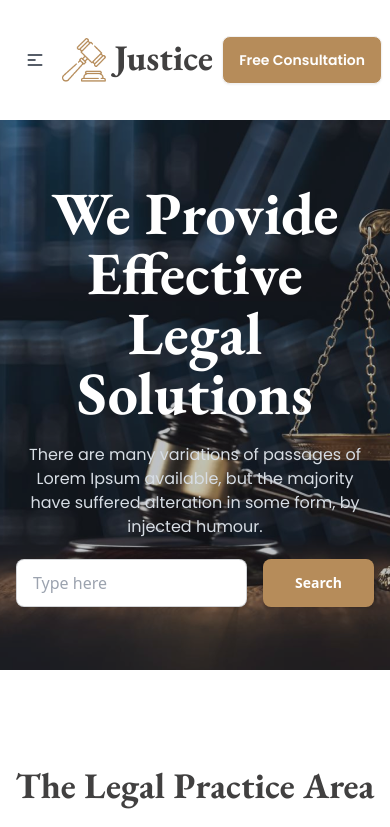
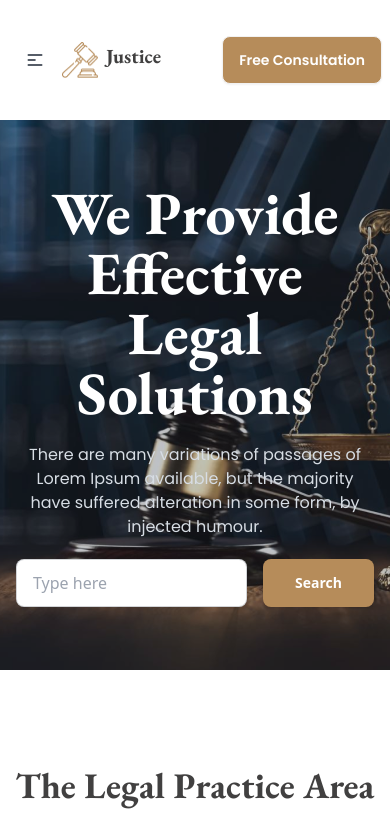
Before and after one commit to salehsiam/legal-solution, a plain HTML site: page index.html in a window 390 px wide. Shown: the top 827 px of the page. Drawn offline with nearby package versions, Linux system fonts and the light colour scheme.

Commit message:
nav text size correction

```diff
--- a/index.html
+++ b/index.html
@@ -91,9 +91,11 @@
               </ul>
             </div>
             <div class="flex gap-2">
-              <img class="w-11" src="./images/business.png" alt="" />
+              <img class="w-9" src="./images/business.png" alt="" />
               <div>
-                <h1 class="text-4xl font-bold text-[#414040]">Justice</h1>
+                <h1 class="text-xl lg:text-4xl font-bold text-[#414040]">
+                  Justice
+                </h1>
               </div>
             </div>
           </div>
```
